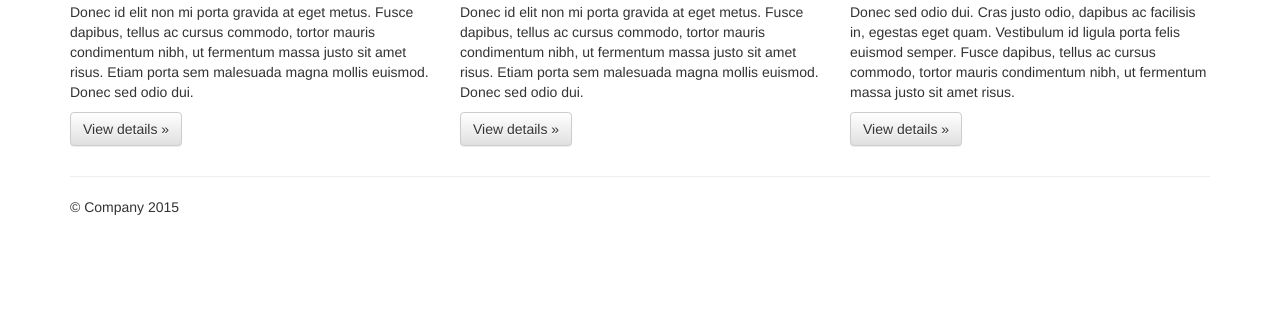
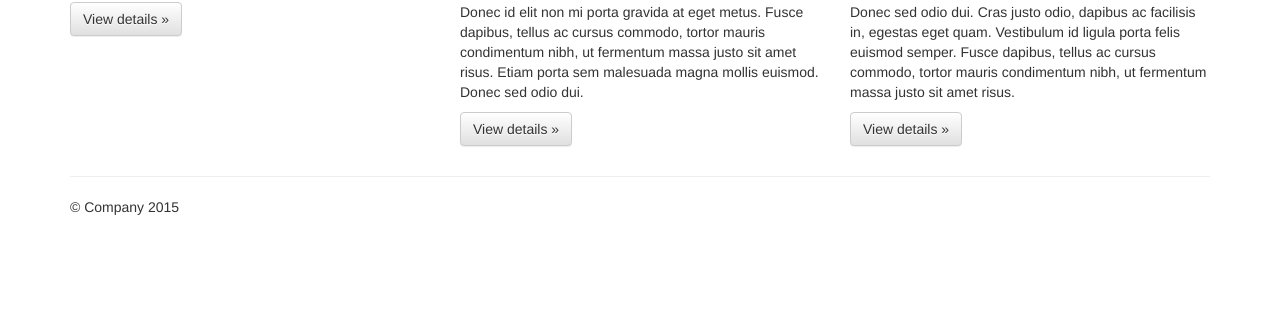
Before and after one commit to AncientChild/myWebsite, a plain HTML site: page index.html in a window 1280 px wide. Shown: the part 472-800 px from the top of the page. Drawn offline with nearby package versions, Linux system fonts and the light colour scheme.

Commit message:
Removing blind-text in index.html

```diff
--- a/index.html
+++ b/index.html
@@ -66,7 +66,7 @@
       <div class="row">
         <div class="col-md-4">
           <h2>Heading</h2>
-          <p>Donec id elit non mi porta gravida at eget metus. Fusce dapibus, tellus ac cursus commodo, tortor mauris condimentum nibh, ut fermentum massa justo sit amet risus. Etiam porta sem malesuada magna mollis euismod. Donec sed odio dui. </p>
+          <p></p>
           <p><a class="btn btn-default" href="#" role="button">View details &raquo;</a></p>
         </div>
         <div class="col-md-4">
```
